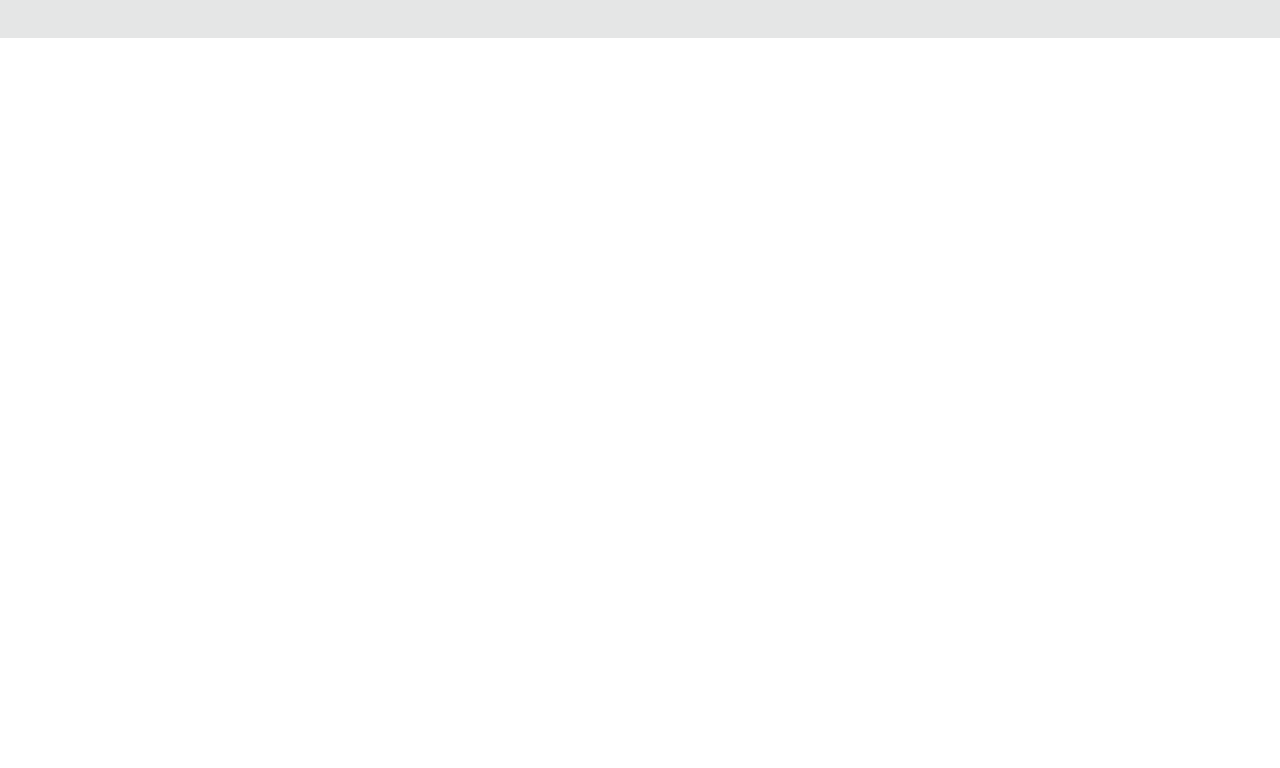
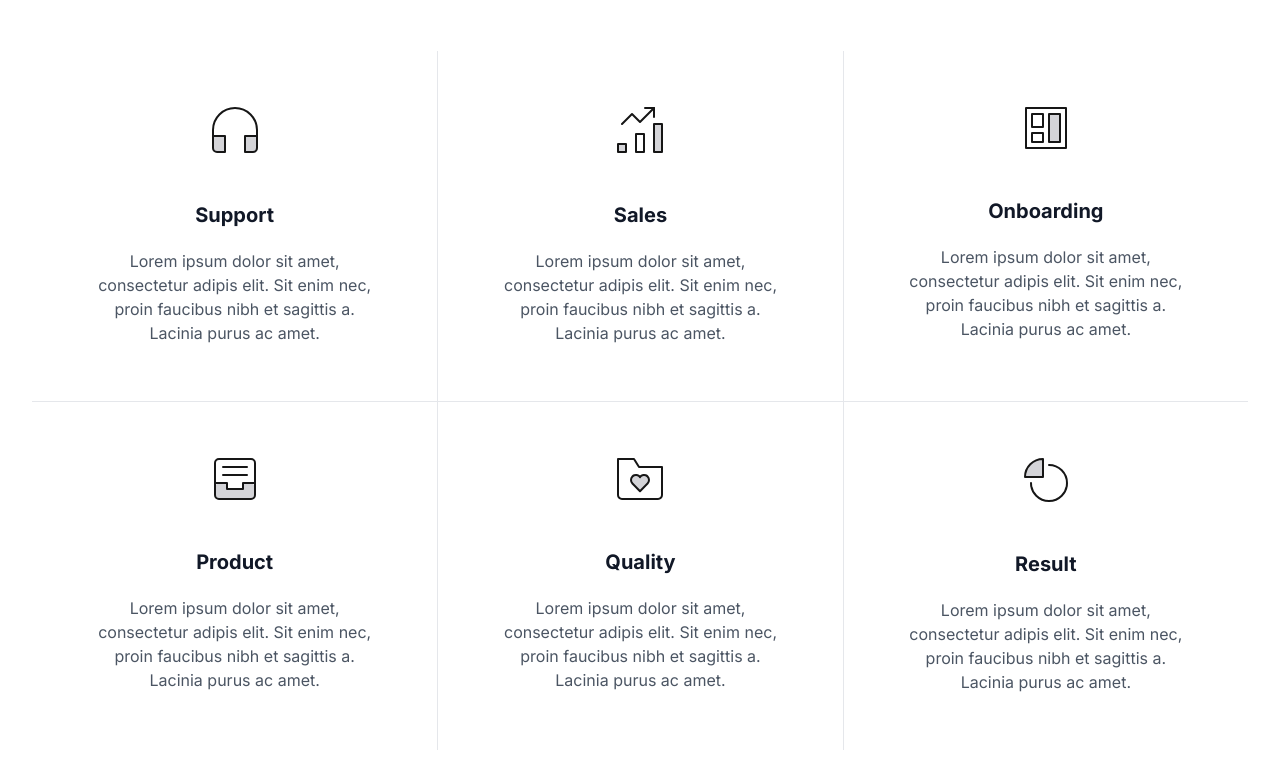
Before and after one commit to Mirza2018/next-level-services, a Next.js app: page / in a window 1280 px wide. Shown: the part 1292-2060 px from the top of the page. Before the commit the page ends 1330 px from the top, so only its background shows below. Built offline with nearby package versions, Linux system fonts and the light colour scheme.

Commit message:
customer support

```diff
--- a/src/components/Homepages/Banner.jsx
+++ b/src/components/Homepages/Banner.jsx
@@ -4,14 +4,11 @@ import React, { useState } from 'react';
 
 const Banner = () => {
   const[slide,setSlide]=useState(slideData[0])
-  // console.log(slideData[2]);
   const goNext=(id,add=1)=>{
 if(id==6){
  return  setSlide(slideData[0])
 }
   setSlide(slideData[id])
-
-
 
   }
 
@@ -34,8 +31,8 @@ console.log(slide);
       className="w-full" />
 
     <div className="absolute left-5 right-5 top-1/2 flex -translate-y-1/2 transform justify-between">
-      <a onClick={()=>goNext(slide.id)} className="btn btn-circle">❮</a>
-      <a onClick={()=>goNext(slide.id,-1)}  className="btn btn-circle">❯</a>
+      <a onClick={()=>goNext(slide.id)} className="btn btn-circle ms-20">❮</a>
+      <a onClick={()=>goNext(slide.id,-1)}  className="btn btn-circle me-20">❯</a>
     </div>
   </div>
 
--- /dev/null
+++ b/src/components/Homepages/CustomerSpuport.jsx
@@ -0,0 +1,99 @@
+import React from 'react';
+
+const CustomerSpuport = () => {
+    return (
+        <section className="py-12 bg-white sm:py-16 lg:py-20">
+        <div className="px-4 mx-auto max-w-7xl sm:px-6 lg:px-8">
+            <div className="text-center">
+                <h2 className="text-3xl font-bold leading-tight text-gray-900 sm:text-4xl xl:text-5xl font-pj">Make every step user-centric</h2>
+                <p className="mt-4 text-base leading-7 text-gray-600 sm:mt-8 font-pj">Lorem ipsum dolor sit amet, consectetur adipis elit</p>
+            </div>
+
+            <div className="grid grid-cols-1 mt-10 text-center sm:mt-16 sm:grid-cols-2 sm:gap-x-12 gap-y-12 md:grid-cols-3 md:gap-0 xl:mt-24">
+                <div className="md:p-8 lg:p-14">
+                    <svg className="mx-auto" width="46" height="46" viewBox="0 0 46 46" fill="none" xmlns="http://www.w3.org/2000/svg">
+                        <path d="M45 29V23C45 10.85 35.15 1 23 1C10.85 1 1 10.85 1 23V29" stroke="#161616" stroke-width="2" stroke-miterlimit="10" stroke-linecap="round" stroke-linejoin="round" />
+                        <path d="M13 29H1V41C1 43.209 2.791 45 5 45H13V29Z" fill="#D4D4D8" stroke="#161616" stroke-width="2" stroke-miterlimit="10" stroke-linecap="round" stroke-linejoin="round" />
+                        <path d="M45 29H33V45H41C43.209 45 45 43.209 45 41V29Z" fill="#D4D4D8" stroke="#161616" stroke-width="2" stroke-miterlimit="10" stroke-linecap="round" stroke-linejoin="round" />
+                    </svg>
+                    <h3 className="mt-12 text-xl font-bold text-gray-900 font-pj">Support</h3>
+                    <p className="mt-5 text-base text-gray-600 font-pj">Lorem ipsum dolor sit amet, consectetur adipis elit. Sit enim nec, proin faucibus nibh et sagittis a. Lacinia purus ac amet.</p>
+                </div>
+
+                <div className="md:p-8 lg:p-14 md:border-l md:border-gray-200">
+                    <svg className="mx-auto" width="46" height="46" viewBox="0 0 46 46" fill="none" xmlns="http://www.w3.org/2000/svg">
+                        <path d="M27 27H19V45H27V27Z" stroke="#161616" stroke-width="2" stroke-miterlimit="10" stroke-linecap="round" stroke-linejoin="round" />
+                        <path d="M9 37H1V45H9V37Z" fill="#D4D4D8" stroke="#161616" stroke-width="2" stroke-miterlimit="10" stroke-linecap="round" stroke-linejoin="round" />
+                        <path d="M45 17H37V45H45V17Z" fill="#D4D4D8" stroke="#161616" stroke-width="2" stroke-miterlimit="10" stroke-linecap="round" stroke-linejoin="round" />
+                        <path d="M5 17L15 7L23 15L37 1" stroke="#161616" stroke-width="2" stroke-miterlimit="10" stroke-linecap="round" stroke-linejoin="round" />
+                        <path d="M28 1H37V10" stroke="#161616" stroke-width="2" stroke-miterlimit="10" stroke-linecap="round" stroke-linejoin="round" />
+                    </svg>
+                    <h3 className="mt-12 text-xl font-bold text-gray-900 font-pj">Sales</h3>
+                    <p className="mt-5 text-base text-gray-600 font-pj">Lorem ipsum dolor sit amet, consectetur adipis elit. Sit enim nec, proin faucibus nibh et sagittis a. Lacinia purus ac amet.</p>
+                </div>
+
+                <div className="md:p-8 lg:p-14 md:border-l md:border-gray-200">
+                    <svg className="mx-auto" width="42" height="42" viewBox="0 0 42 42" fill="none" xmlns="http://www.w3.org/2000/svg">
+                        <path d="M41 1H1V41H41V1Z" stroke="#161616" stroke-width="2" stroke-miterlimit="10" stroke-linecap="round" stroke-linejoin="round" />
+                        <path d="M18 7H7V20H18V7Z" stroke="#161616" stroke-width="2" stroke-miterlimit="10" stroke-linecap="round" stroke-linejoin="round" />
+                        <path d="M18 26H7V35H18V26Z" stroke="#161616" stroke-width="2" stroke-miterlimit="10" stroke-linecap="round" stroke-linejoin="round" />
+                        <path d="M35 7H24V35H35V7Z" fill="#D4D4D8" stroke="#161616" stroke-width="2" stroke-miterlimit="10" stroke-linecap="round" stroke-linejoin="round" />
+                    </svg>
+                    <h3 className="mt-12 text-xl font-bold text-gray-900 font-pj">Onboarding</h3>
+                    <p className="mt-5 text-base text-gray-600 font-pj">Lorem ipsum dolor sit amet, consectetur adipis elit. Sit enim nec, proin faucibus nibh et sagittis a. Lacinia purus ac amet.</p>
+                </div>
+
+                <div className="md:p-8 lg:p-14 md:border-t md:border-gray-200">
+                    <svg className="mx-auto" width="42" height="42" viewBox="0 0 42 42" fill="none" xmlns="http://www.w3.org/2000/svg">
+                        <path
+                            d="M9.66667 25H6C3.23858 25 1 27.2386 1 30V37C1 39.7614 3.23858 42 6 42H36C38.7614 42 41 39.7614 41 37V30C41 27.2386 38.7614 25 36 25H31.8333C30.2685 25 29 26.2685 29 27.8333C29 29.3981 27.7315 30.6667 26.1667 30.6667H15.3333C13.7685 30.6667 12.5 29.3981 12.5 27.8333C12.5 26.2685 11.2315 25 9.66667 25Z"
+                            fill="#D4D4D8"
+                        />
+                        <path d="M9 9H33" stroke="#161616" stroke-width="2" stroke-miterlimit="10" stroke-linecap="round" stroke-linejoin="round" />
+                        <path d="M9 17H33" stroke="#161616" stroke-width="2" stroke-miterlimit="10" stroke-linecap="round" stroke-linejoin="round" />
+                        <path d="M1 25H13V31H29V25H41" stroke="#161616" stroke-width="2" stroke-miterlimit="10" stroke-linecap="round" stroke-linejoin="round" />
+                        <path d="M37 1H5C2.79086 1 1 2.79086 1 5V37C1 39.2091 2.79086 41 5 41H37C39.2091 41 41 39.2091 41 37V5C41 2.79086 39.2091 1 37 1Z" stroke="#161616" stroke-width="2" stroke-miterlimit="10" stroke-linecap="round" stroke-linejoin="round" />
+                    </svg>
+                    <h3 className="mt-12 text-xl font-bold text-gray-900 font-pj">Product</h3>
+                    <p className="mt-5 text-base text-gray-600 font-pj">Lorem ipsum dolor sit amet, consectetur adipis elit. Sit enim nec, proin faucibus nibh et sagittis a. Lacinia purus ac amet.</p>
+                </div>
+
+                <div className="md:p-8 lg:p-14 md:border-l md:border-gray-200 md:border-t">
+                    <svg className="mx-auto" width="46" height="42" viewBox="0 0 46 42" fill="none" xmlns="http://www.w3.org/2000/svg">
+                        <path
+                            d="M30.562 18.4609C30.0511 17.9392 29.4292 17.5392 28.7426 17.2907C28.0559 17.0422 27.3221 16.9516 26.5956 17.0256C25.8692 17.0996 25.1687 17.3362 24.5462 17.718C23.9237 18.0998 23.3952 18.6169 23 19.2309C22.6049 18.6167 22.0764 18.0995 21.4539 17.7176C20.8315 17.3357 20.1309 17.099 19.4044 17.025C18.6779 16.951 17.944 17.0417 17.2573 17.2903C16.5706 17.5389 15.9488 17.939 15.438 18.4609C14.5163 19.4035 14.0002 20.6695 14.0002 21.9879C14.0002 23.3063 14.5163 24.5722 15.438 25.5149L23 33.1999L30.564 25.5159C31.485 24.5726 32.0004 23.3064 32 21.988C31.9997 20.6696 31.4835 19.4037 30.562 18.4609Z"
+                            fill="#D4D4D8"
+                            stroke="#161616"
+                            stroke-width="2"
+                            stroke-miterlimit="10"
+                            stroke-linecap="round"
+                            stroke-linejoin="round"
+                        />
+                        <path
+                            d="M41 41H5C3.93913 41 2.92172 40.5786 2.17157 39.8284C1.42143 39.0783 1 38.0609 1 37V1H17L22 9H45V37C45 38.0609 44.5786 39.0783 43.8284 39.8284C43.0783 40.5786 42.0609 41 41 41Z"
+                            stroke="#161616"
+                            stroke-width="2"
+                            stroke-miterlimit="10"
+                            stroke-linecap="round"
+                            stroke-linejoin="round"
+                        />
+                    </svg>
+                    <h3 className="mt-12 text-xl font-bold text-gray-900 font-pj">Quality</h3>
+                    <p className="mt-5 text-base text-gray-600 font-pj">Lorem ipsum dolor sit amet, consectetur adipis elit. Sit enim nec, proin faucibus nibh et sagittis a. Lacinia purus ac amet.</p>
+                </div>
+
+                <div className="md:p-8 lg:p-14 md:border-l md:border-gray-200 md:border-t">
+                    <svg className="mx-auto" width="44" height="44" viewBox="0 0 44 44" fill="none" xmlns="http://www.w3.org/2000/svg">
+                        <path d="M25 7C34.941 7 43 15.059 43 25C43 34.941 34.941 43 25 43C15.059 43 7 34.941 7 25" stroke="#161616" stroke-width="2" stroke-miterlimit="10" stroke-linecap="round" stroke-linejoin="round" />
+                        <path d="M19 1C9.059 1 1 9.059 1 19H19V1Z" fill="#D4D4D8" stroke="#161616" stroke-width="2" stroke-miterlimit="10" stroke-linecap="round" stroke-linejoin="round" />
+                    </svg>
+                    <h3 className="mt-12 text-xl font-bold text-gray-900 font-pj">Result</h3>
+                    <p className="mt-5 text-base text-gray-600 font-pj">Lorem ipsum dolor sit amet, consectetur adipis elit. Sit enim nec, proin faucibus nibh et sagittis a. Lacinia purus ac amet.</p>
+                </div>
+            </div>
+        </div>
+    </section>
+    );
+};
+
+export default CustomerSpuport;
--- a/src/components/Homepages/Homepage.jsx
+++ b/src/components/Homepages/Homepage.jsx
@@ -1,10 +1,12 @@
 import React from 'react';
 import Banner from './Banner';
+import CustomerSpuport from './CustomerSpuport';
 
 const Homepage = () => {
     return (
         <div>
            <Banner/>
+           <CustomerSpuport></CustomerSpuport>
         </div>
     );
 };
--- a/src/components/Shared/Navber.jsx
+++ b/src/components/Shared/Navber.jsx
@@ -9,7 +9,7 @@ const Navber = () => {
   const menuItems=[
     {
       title:"Home",
-      path:"/home"
+      path:"/"
     },
     {
       title:"Services",
@@ -48,7 +48,7 @@ const Navber = () => {
 {
   menuItems.map(menu=>
   <Link className={`${pathName===menu?.path && "text-orange-500"}`} href={menu.path} key={menu.title}>
-    <li className='p-5 text-base font-semibold uppercase hover:text-orange-500'>
+    <li className='p-5 text-base font-semibold uppercase hover:border-orange-500'>
       {menu.title}
     </li>
 
@@ -64,7 +64,7 @@ const Navber = () => {
     {
   menuItems.map(menu=>
   <Link className={`${pathName===menu?.path && "text-orange-500"}`} href={menu.path} key={menu.title}>
-    <li className='p-5 text-base font-semibold uppercase hover:text-orange-500'>
+    <li className='p-2 mx-3 text-base font-semibold uppercase hover:rounded-lg hover:border-orange-500 hover:border-2'>
       {menu.title}
     </li>
 
```
